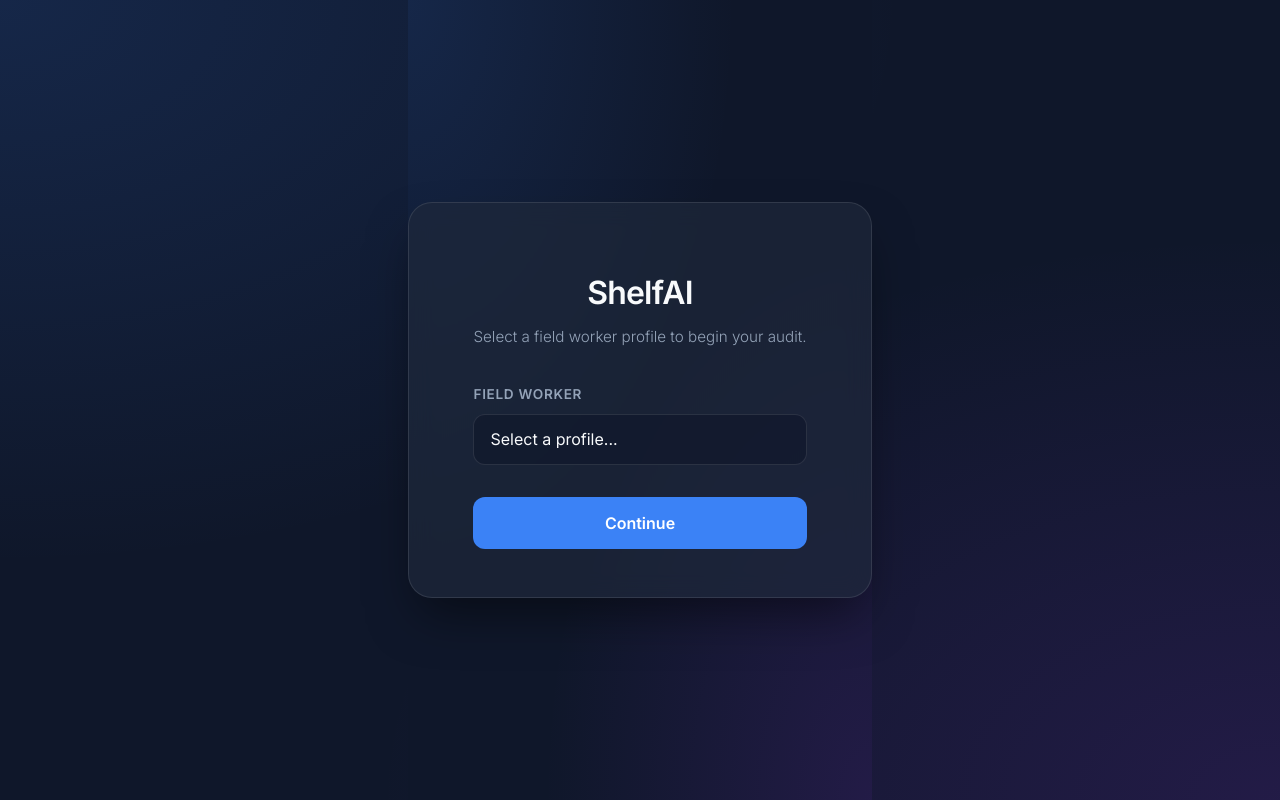
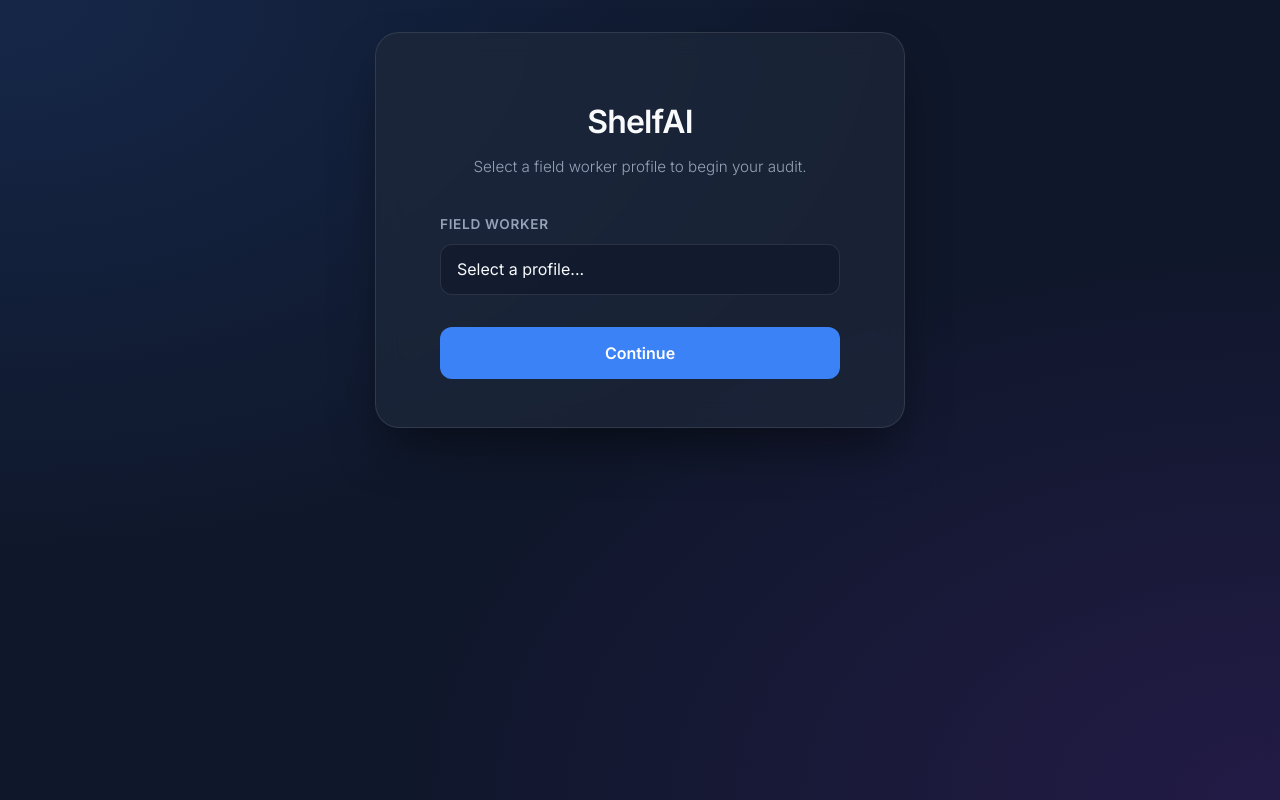
Before and after one commit to emilioquezadanavarro/shelfAI-app, a FastAPI app: page / in a window 1280 px wide. Run offline with FastAPI, Linux system fonts and the light colour scheme; data that the repository does not hold is empty; parts of the project's set-up code (start-up, migrations or seed data) failed here and were passed over.

Commit message:
Style updated

```diff
--- a/app/templates/static/styles.css
+++ b/app/templates/static/styles.css
@@ -8,19 +8,26 @@
     --border-color: rgba(255, 255, 255, 0.1);
 }
 
-body, html {
+html {
     margin: 0;
     padding: 0;
-    height: 100%;
-    font-family: 'Inter', sans-serif;
+    min-height: 100vh;
     background-color: var(--bg-color);
     background-image:
         radial-gradient(at 0% 0%, rgba(59, 130, 246, 0.15) 0px, transparent 50%),
         radial-gradient(at 100% 100%, rgba(147, 51, 234, 0.15) 0px, transparent 50%);
+}
+
+body {
+    margin: 0;
+    padding: 2rem 1rem;
+    min-height: 100vh;
+    font-family: 'Inter', sans-serif;
+    color: var(--text-main);
     display: flex;
     justify-content: center;
-    align-items: center;
-    color: var(--text-main);
+    align-items: flex-start;
+    box-sizing: border-box;
 }
 
 .container {
```
